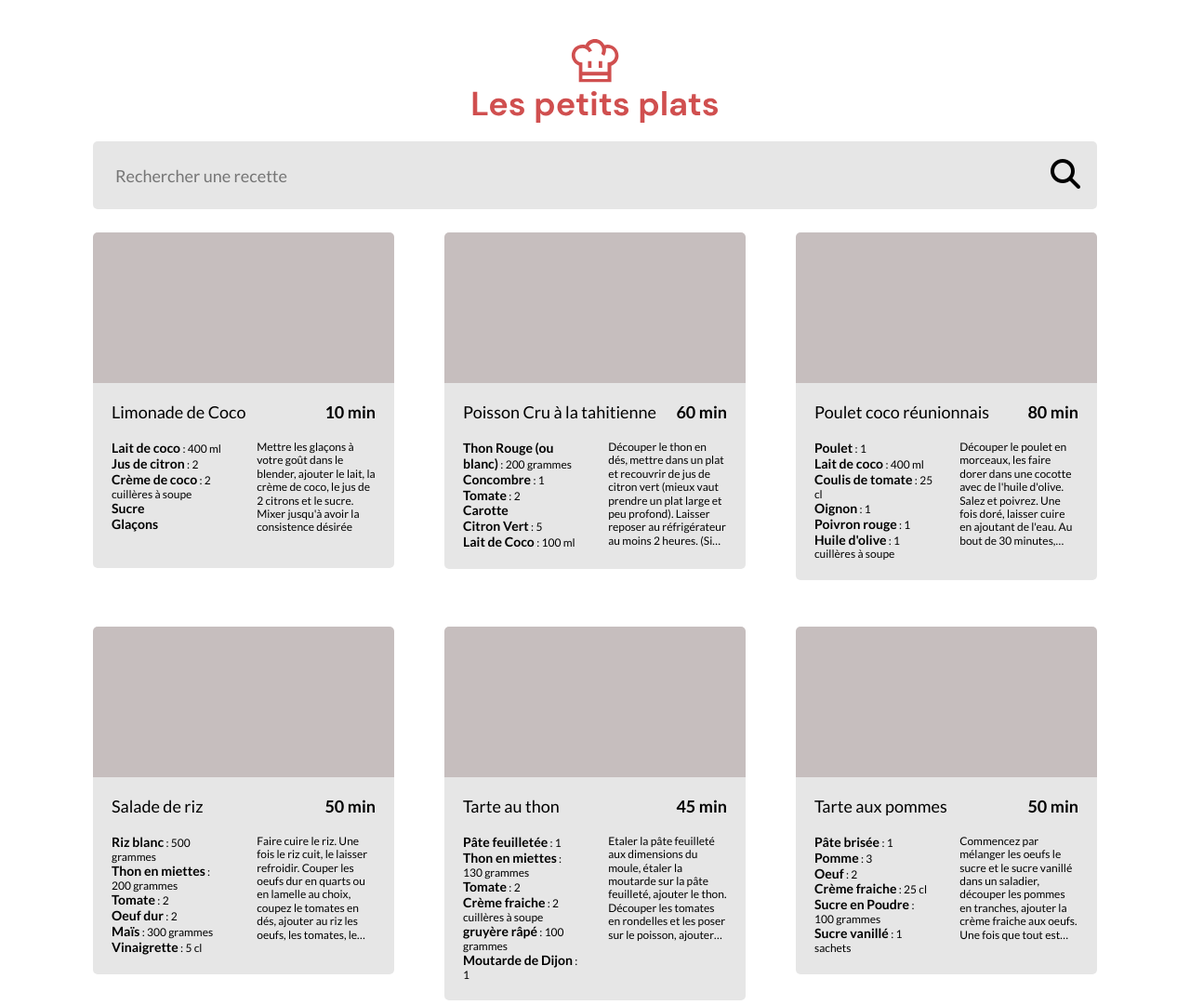
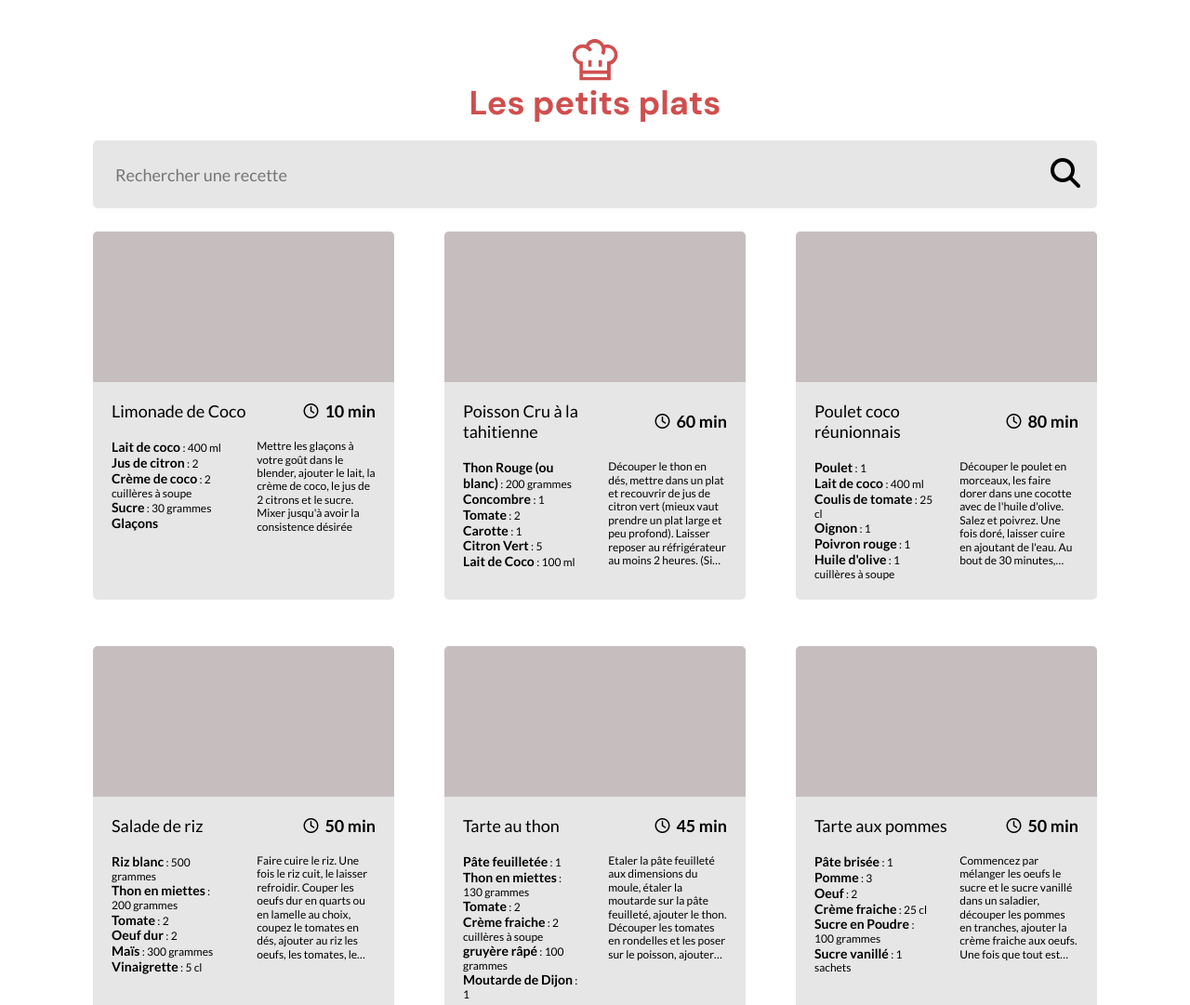
Before and after one commit to chloeadriancreates/ChloeAdrian_7_07042022, a plain HTML site: page index.html in a window 1280 px wide. Shown: the top 1081 px of the page at 93% size. Drawn offline with Linux system fonts and the light colour scheme.

Commit message:
Fixed bugs (clock icon, quantity not displaying)

```diff
--- a/classes/Recipe.js
+++ b/classes/Recipe.js
@@ -31,7 +31,7 @@ class Recipe {
         divTime.setAttribute("class", "recipe_time");
 
         const iconTime = document.createElement("span");
-        iconTime.setAttribute("class", "fa_regular fa_clock");
+        iconTime.setAttribute("class", "fa-regular fa-clock");
 
         const textTime = document.createElement("p");
         textTime.setAttribute("class", "recipe_time_text");
--- a/css/components/header.css
+++ b/css/components/header.css
@@ -1,6 +1,17 @@
 .header {
     display: flex;
+    flex-direction: column;
     justify-content: center;
-    align-content: center;
+    align-items: center;
     margin: 42px 0px 17px 0px;
 }
+
+.header_logo {
+    width: 50px;
+}
+
+.header_title {
+    font-family: "DM Sans", sans-serif;
+    color: hsla(0, 58%, 56%, 1);
+    font-size: calc(36rem / 16);
+}
--- a/css/components/recipes.css
+++ b/css/components/recipes.css
@@ -6,22 +6,31 @@
     margin-top: 25px;
 }
 
+.recipes::after {
+    content: "";
+    flex: auto;
+}
+
 .recipe {
     width: 30%;
+    background-color: hsla(0, 0%, 90%, 1);
+    border-radius: 5px 5px 5px 5px;
     margin-bottom: 50px;
+}
+
+.recipe:last-of-type {
+    margin-left: 5%;
 }
 
 .recipe_photo {
     width: 100%;
     aspect-ratio: 2 / 1;
     background-color: hsla(0, 7%, 76%, 1);
-    ;
     border-radius: 5px 5px 0px 0px;
 }
 
 .recipe_caption {
     width: 100%;
-    background-color: hsla(0, 0%, 90%, 1);
     border-radius: 0px 0px 5px 5px;
     padding: 20px;
 }
@@ -36,11 +45,21 @@
 .recipe_name {
     font-size: calc(18rem / 16);
     font-weight: 400;
+    width: 60%;
+}
+
+.recipe_time {
+    display: flex;
+    justify-content: end;
+    align-items: center;
+    width: 40%;
+    margin-left: calc(10rem / 16);
 }
 
 .recipe_time_text {
     font-size: calc(18rem / 16);
     font-weight: 700;
+    margin-left: calc(7rem / 16);
 }
 
 .recipe_details {
--- a/css/components/search.css
+++ b/css/components/search.css
@@ -1,6 +1,5 @@
 .search {
     display: flex;
-    width: 100%;
 }
 
 .search_bar {
--- a/css/style.css
+++ b/css/style.css
@@ -13,5 +13,5 @@ h1, h2, h3, h4, h5, h6, p {
 
 body {
     font-family: "Lato", sans-serif;
-    margin: 0 100px;
+    margin: 0 100px 0 100px;
 }
--- a/data/recipes.js
+++ b/data/recipes.js
@@ -20,7 +20,7 @@ const recipes = [
             },
             {
                 "ingredient" : "Sucre",
-                "quantite" : 30,
+                "quantity" : 30,
                 "unit" : "grammes"
             },
             {
@@ -52,7 +52,7 @@ const recipes = [
             },
             {
                 "ingredient" : "Carotte",
-                "quantite" : 1
+                "quantity" : 1
             },
             {
                 "ingredient" : "Citron Vert",
--- a/index.html
+++ b/index.html
@@ -7,14 +7,15 @@
     <script src="https://kit.fontawesome.com/965188a467.js" crossorigin="anonymous"></script>
     <link rel="preconnect" href="https://fonts.googleapis.com">
     <link rel="preconnect" href="https://fonts.gstatic.com" crossorigin>
-    <link href="https://fonts.googleapis.com/css2?family=Lato:wght@400;700&display=swap" rel="stylesheet">
+    <link href="https://fonts.googleapis.com/css2?family=DM+Sans:wght@700&family=Lato:wght@400;700&display=swap" rel="stylesheet">
     <link rel="shortcut icon" href="img/favicon.svg" type="image/x-icon">
     <link rel="stylesheet" href="css/style.css">
     <title>Les petits plats</title>
 </head>
 <body>
     <header class="header">
-        <img src="img/logo.svg" alt="Les petits plats" class="header_logo" />
+        <img src="img/favicon.svg" alt="Logo Les petits plats" class="header_logo" />
+        <h1 class="header_title">Les petits plats</h1>
     </header>
     <main>
         <form action="#" class="search">
@@ -30,5 +31,6 @@
     <script src="data/recipes.js"></script>
     <script src="classes/Recipe.js"></script>
     <script src="scripts/display.js"></script>
+    <script src="scripts/search.js"></script>
 </body>
 </html>
--- a/scripts/display.js
+++ b/scripts/display.js
@@ -1,9 +1,11 @@
+let recipeArray = [];
+
 function displayRecipes(recipes) {
     const recipesContainer = document.querySelector(".recipes");
 
     recipes.map(recipe => {
         const recipeObject = new Recipe(recipe);
-        console.log(recipe);
+        recipeArray.push(recipeObject);
         const recipeCard = recipeObject.createCard();
         recipesContainer.appendChild(recipeCard);
     });
```
